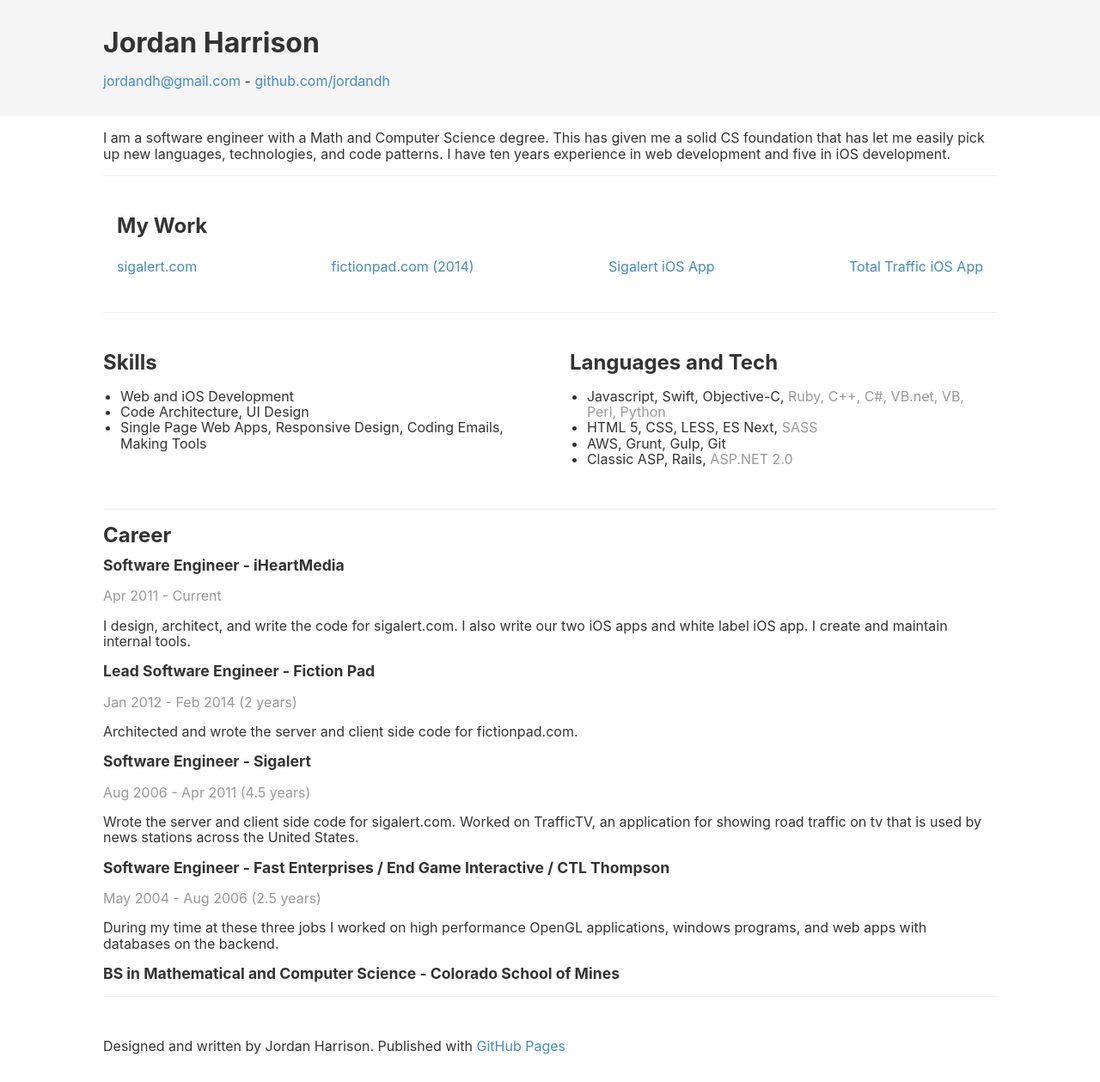
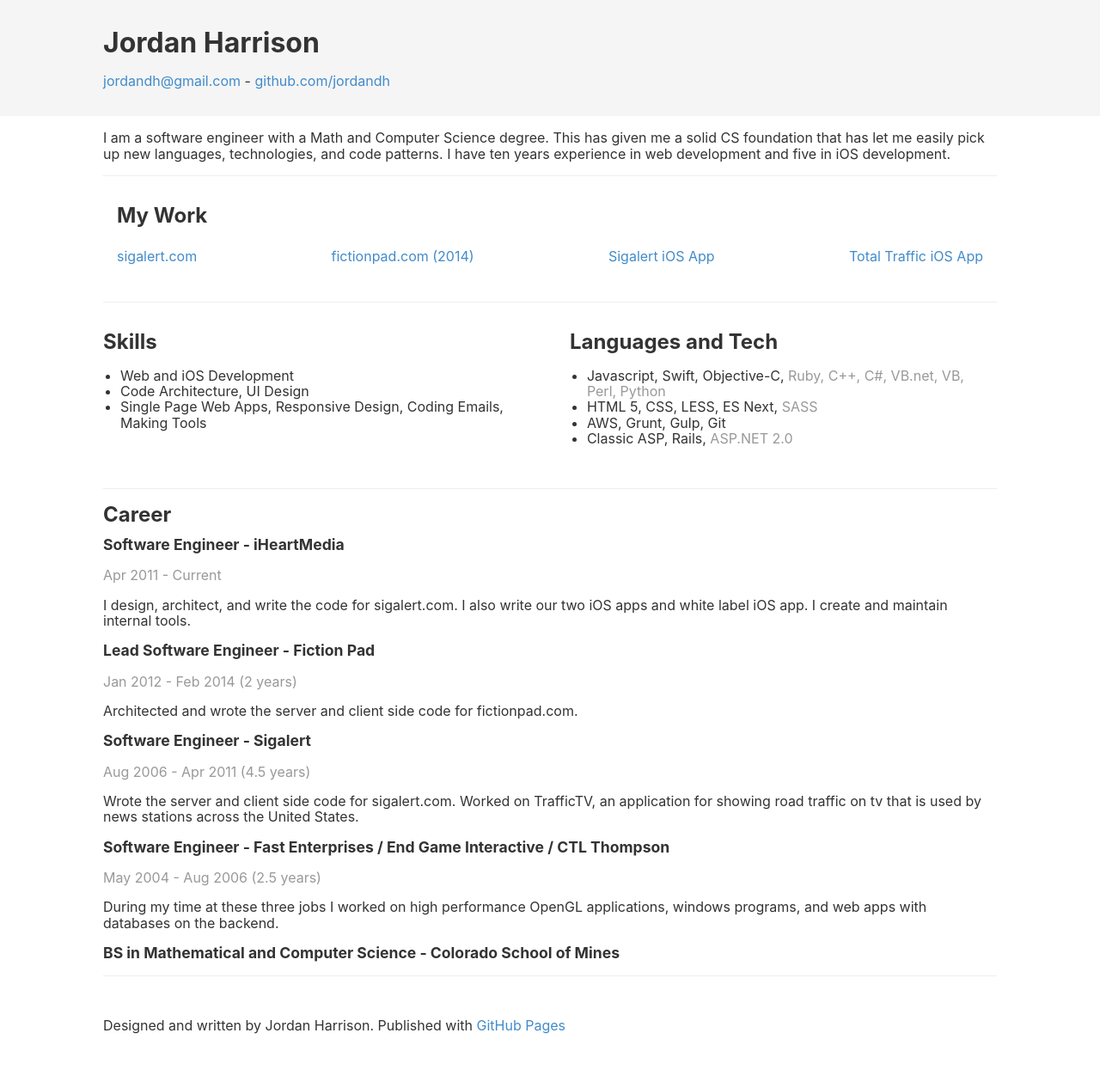
Before and after one commit to jordandh/resume, a Jekyll site: the page built from README.md, in a window 1280 px wide. Shown: the whole page at 86% size. Built offline with Jekyll 4.4.1, drawn with Linux system fonts in a browser that asks for light colours; our own code applies the rules of GitHub Pages for plain Markdown files; after the commit the page ends 1235 px from its top, so only the background shows below that.

Commit message:
Update style.scss

```diff
--- a/assets/css/style.scss
+++ b/assets/css/style.scss
@@ -21,8 +21,8 @@ body {
 }
 
 h1, h2, h3 {
-  margin: 0.5em 0;
-  //margin: 0 0 0.5em;
+  //margin: 0.5em 0;
+  margin: 0 0 0.5em;
 }
 
 h1 {
```
